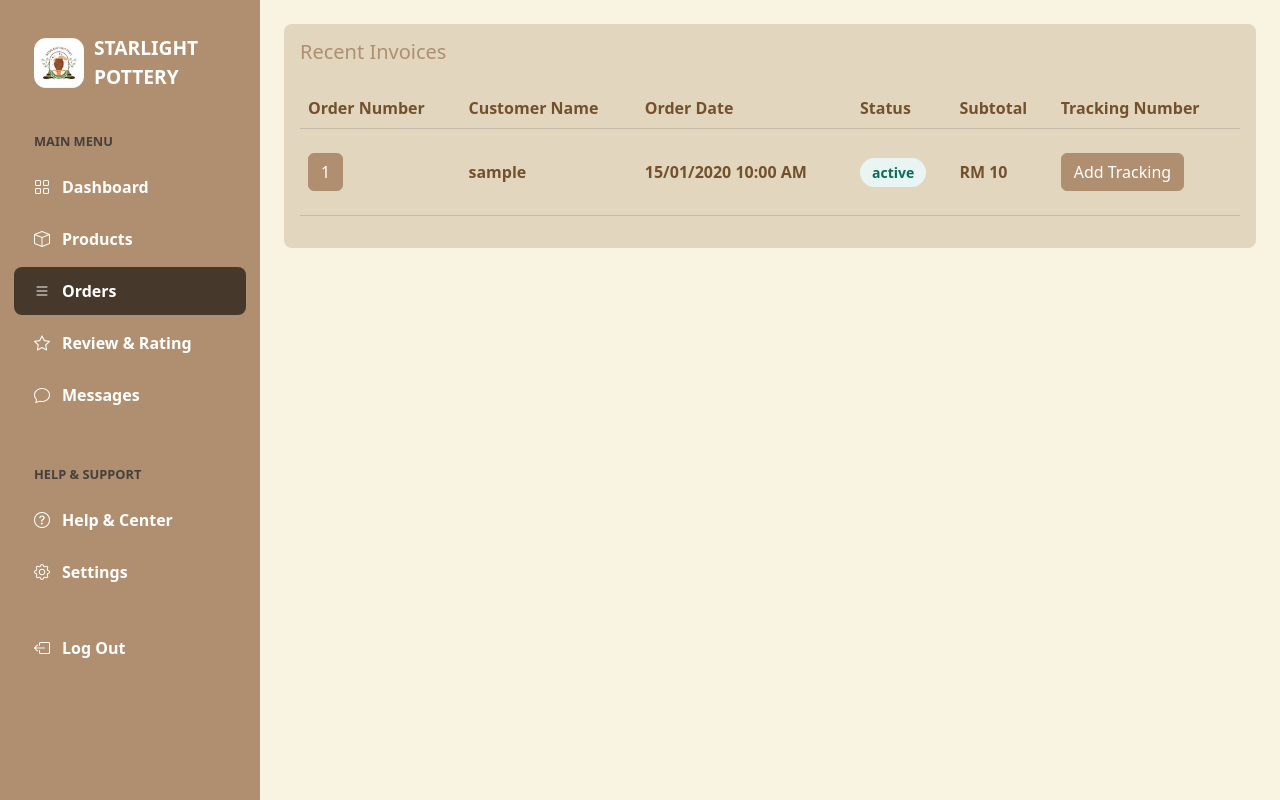
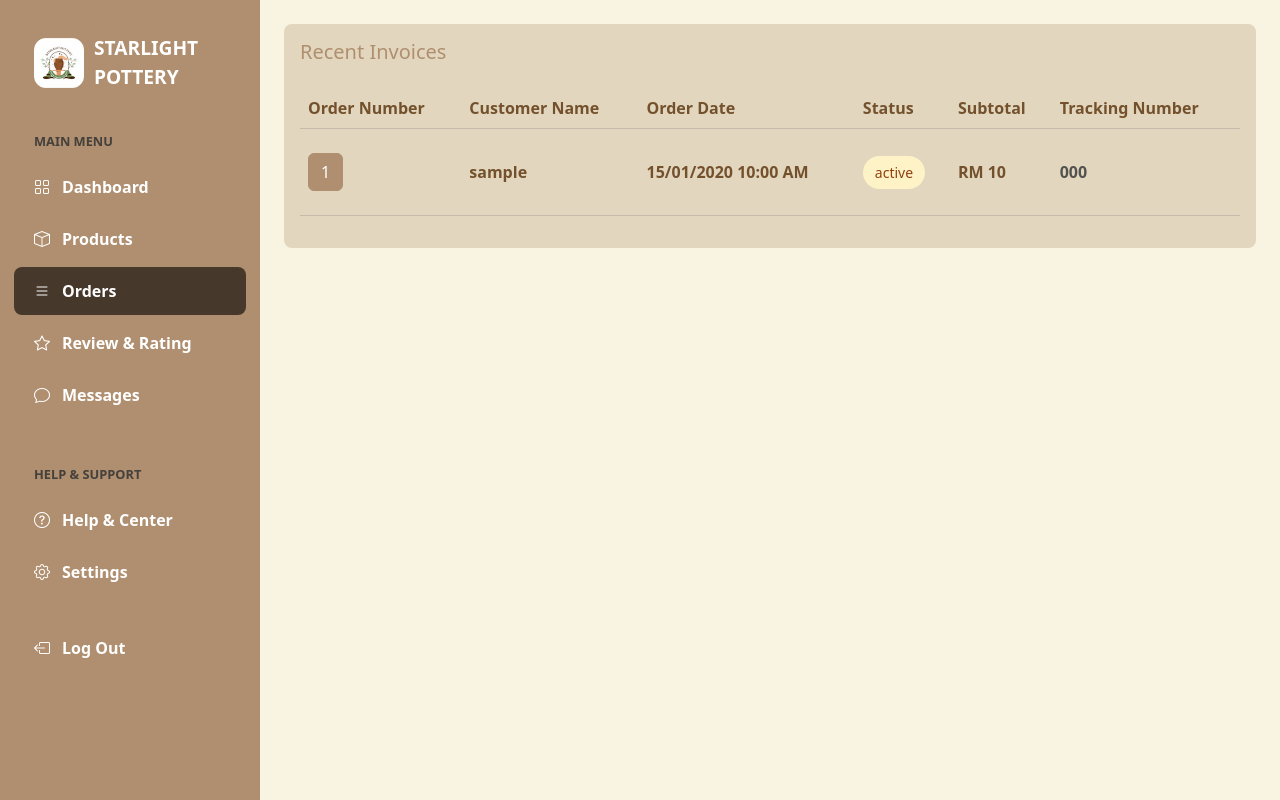
Before and after one commit to Radixactivetea/StarLightARShop, a PHP site: page /orders in a window 1280 px wide. Run offline with PHP 8.4, Linux system fonts and the light colour scheme; tables that the repository leaves empty or names only in its code hold one stand-in row (values such as "Sample post"); some libraries are stand-ins or nearby versions.

Commit message:
view list orders

```diff
--- a/src/controllers/seller/orders.php
+++ b/src/controllers/seller/orders.php
@@ -17,5 +17,20 @@ FROM `orders` o
 LEFT JOIN `user` u ON o.user_id = u.user_id
 ORDER BY o.date DESC;')->fetchAll();
 
+foreach ($getAllOrders as &$order) {
+    $statusClass = match (strtolower($order['order_status'])) {
+        'paid' => 'status-paid',
+        'cancelled' => 'status-cancelled',
+        'processing' => 'status-processing',
+        'shipped' => 'status-shipped',
+        default => 'status-pending'
+    };
+    $order['status_class'] = $statusClass;
+
+    // Button state logic
+    $order['can_add_tracking'] = (strtolower($order['order_status']) === 'paid' && empty($order['tracking_number']));
+    $order['has_tracking'] = !empty($order['tracking_number']);
+}
+unset($order);
 
 require 'src/pages/seller/orders.view.php';
--- a/src/pages/seller/orders.view.php
+++ b/src/pages/seller/orders.view.php
@@ -9,17 +9,19 @@
     <!-- bootstap css & override -->
     <link rel="stylesheet" href="/node_modules/bootstrap/dist/css/bootstrap.min.css">
     <link rel="stylesheet" href="/public/css/bs-theme-overrides.css">
+    <link rel="stylesheet" href="https://cdn.jsdelivr.net/npm/bootstrap-icons@1.11.3/font/bootstrap-icons.min.css">
     <style>
         .status-pill {
-            padding: 4px 12px;
+            padding: 6px 12px;
             border-radius: 20px;
             font-size: 14px;
+            font-weight: 500;
             display: inline-block;
         }
 
         .status-paid {
-            background-color: #e8f5f3;
-            color: #0c6b58;
+            background-color: #def7ec;
+            color: #03543f;
         }
 
         .status-pending {
@@ -27,9 +29,19 @@
             color: #92400e;
         }
 
-        .status-overdue {
-            background-color: #fee2e2;
-            color: #991b1b;
+        .status-cancelled {
+            background-color: #fde2e2;
+            color: #9b1c1c;
+        }
+
+        .status-processing {
+            background-color: #e1effe;
+            color: #1e429f;
+        }
+
+        .status-shipped {
+            background-color: #e5edff;
+            color: #42389d;
         }
     </style>
 </head>
@@ -83,15 +95,29 @@
                                         <?= $order['formatted_date'] ?>     <?= $order['formatted_time'] ?>
                                     </td>
                                     <td>
-                                        <span class="status-pill status-paid"><?= $order['order_status'] ?></span>
+                                        <span class="status-pill <?= $order['status_class'] ?>">
+                                            <?= $order['order_status'] ?>
+                                        </span>
                                     </td>
                                     <td>
                                         RM <?= $order['total_price'] ?>
                                     </td>
                                     <td>
-                                        <button class="btn btn-primary" type="button" data-bs-toggle="modal"
-                                            data-bs-target="#trackingModal">Add Tracking</button>
+                                        <?php if (!empty($order['has_tracking'])): ?>
+                                            <!-- Display tracking number as muted text -->
+                                            <span class="text-muted"><?= htmlspecialchars($order['tracking_number']) ?></span>
+                                        <?php elseif (strtolower($order['order_status']) === 'paid'): ?>
+                                            <!-- Show "Add Tracking Number" button for orders with status "Paid" -->
+                                            <button class="btn btn-primary ms-5" type="button" data-bs-toggle="modal"
+                                                data-bs-target="#trackingModal" title="Add Tracking Number">
+                                                <i class="bi bi-truck"></i>
+                                            </button>
+                                        <?php else: ?>
+                                            <!-- Leave cell empty for other statuses -->
+                                            <span class="text-muted ms-5">N/A</span>
+                                        <?php endif; ?>
                                     </td>
+
                                 </tr>
                             <?php endforeach; ?>
 
@@ -111,8 +137,7 @@
                     <button type="button" class="btn-close" data-bs-dismiss="modal" aria-label="Close"></button>
                 </div>
                 <div class="modal-body">
-                    <input type="text" id="trackingNumberInput" class="form-control"
-                        placeholder="Enter Tracking Number">
+                    <input type="text" id="trackingNumberInput" class="form-control">
                 </div>
                 <div class="modal-footer border-top-0">
                     <button type="button" class="btn btn-secondary" data-bs-dismiss="modal">Cancel</button>
--- a/src/pages/seller/review&rating.view.php
+++ b/src/pages/seller/review&rating.view.php
@@ -32,7 +32,7 @@
                     <div class="card-header">
                         <small class="text-muted">
                             <?= htmlspecialchars($review['username']) ?> | Order ID:
-                                <a href="/order/<?= $review['order_id'] ?>"
+                            <a href="/order/<?= $review['order_id'] ?>"
                                 class="link-primary link-offset-2 link-underline-opacity-25 link-underline-opacity-100-hover"><?= $review['order_id'] ?></a>
                         </small>
                     </div>
```
